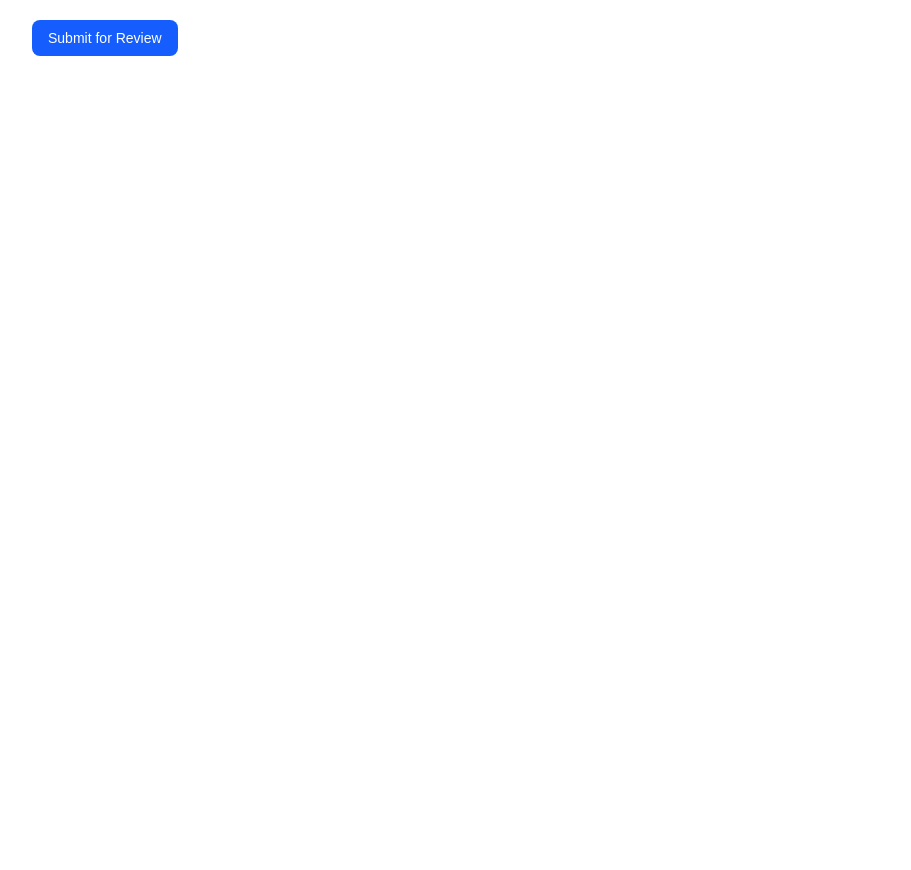
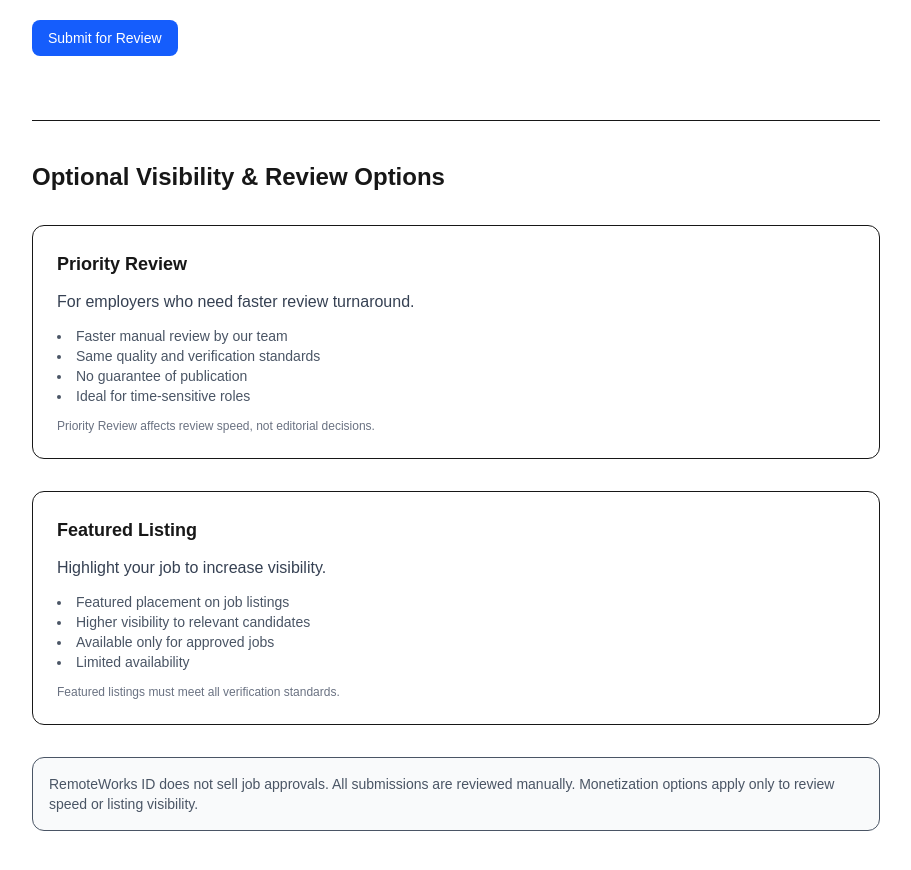
Before and after one commit to megakasmin/remoteworks-id, a Next.js app: page /employers/submit-job in a window 1280 px wide. Shown: the part 1180-2050 px from the top of the page, without its empty margins (184-1095 px from the left). Before the commit the page ends 1300 px from the top, so only its background shows below. Built offline with nearby package versions, Linux system fonts and the light colour scheme.

Commit message:
Add employer monetization copy (Priority Review & Featured)

```diff
--- a/app/employers/submit-job/SubmitJobClient.tsx
+++ b/app/employers/submit-job/SubmitJobClient.tsx
@@ -140,6 +140,61 @@ export default function SubmitJobClient() {
 
         <Button type="submit">Submit for Review</Button>
       </form>
+
+      {/* Monetization Section */}
+<section className="mt-16 border-t pt-10 space-y-8">
+  <h2 className="text-2xl font-semibold">
+    Optional Visibility & Review Options
+  </h2>
+
+  {/* Priority Review */}
+  <div className="border rounded-xl p-6 space-y-3">
+    <h3 className="text-lg font-semibold">Priority Review</h3>
+
+    <p className="text-gray-700">
+      For employers who need faster review turnaround.
+    </p>
+
+    <ul className="list-disc list-inside text-sm text-gray-600">
+      <li>Faster manual review by our team</li>
+      <li>Same quality and verification standards</li>
+      <li>No guarantee of publication</li>
+      <li>Ideal for time-sensitive roles</li>
+    </ul>
+
+    <p className="text-xs text-gray-500">
+      Priority Review affects review speed, not editorial decisions.
+    </p>
+  </div>
+
+  {/* Featured Listing */}
+  <div className="border rounded-xl p-6 space-y-3">
+    <h3 className="text-lg font-semibold">Featured Listing</h3>
+
+    <p className="text-gray-700">
+      Highlight your job to increase visibility.
+    </p>
+
+    <ul className="list-disc list-inside text-sm text-gray-600">
+      <li>Featured placement on job listings</li>
+      <li>Higher visibility to relevant candidates</li>
+      <li>Available only for approved jobs</li>
+      <li>Limited availability</li>
+    </ul>
+
+    <p className="text-xs text-gray-500">
+      Featured listings must meet all verification standards.
+    </p>
+  </div>
+
+  {/* Trust Disclaimer */}
+  <div className="bg-gray-50 border rounded-xl p-4 text-sm text-gray-600">
+    RemoteWorks ID does not sell job approvals. All submissions are reviewed
+    manually. Monetization options apply only to review speed or listing
+    visibility.
+  </div>
+</section>
+
     </section>
   );
 }
```
